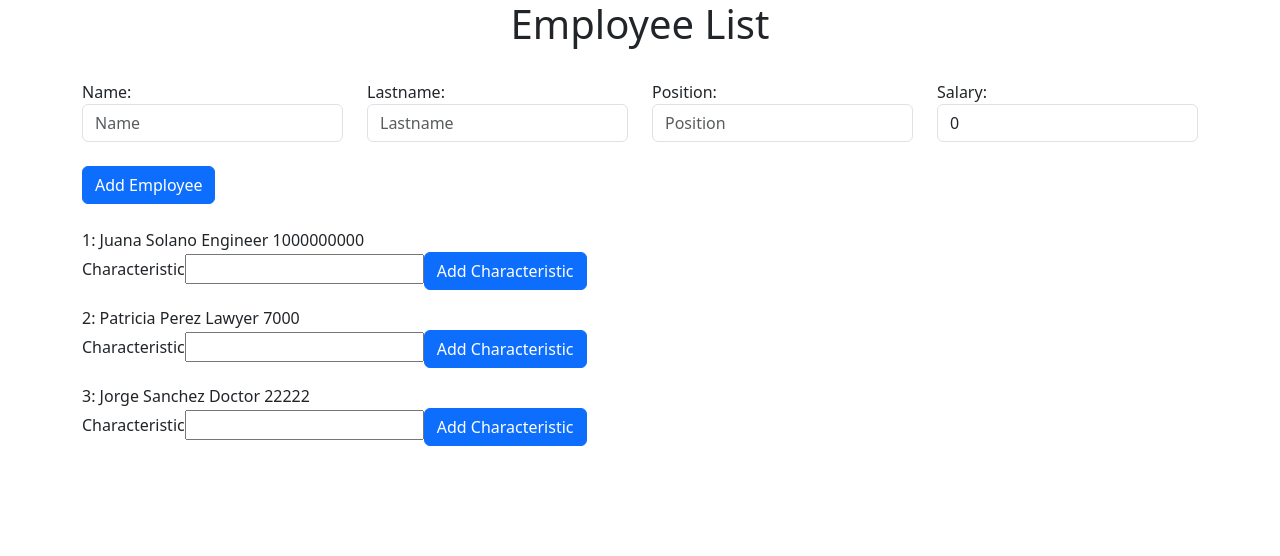
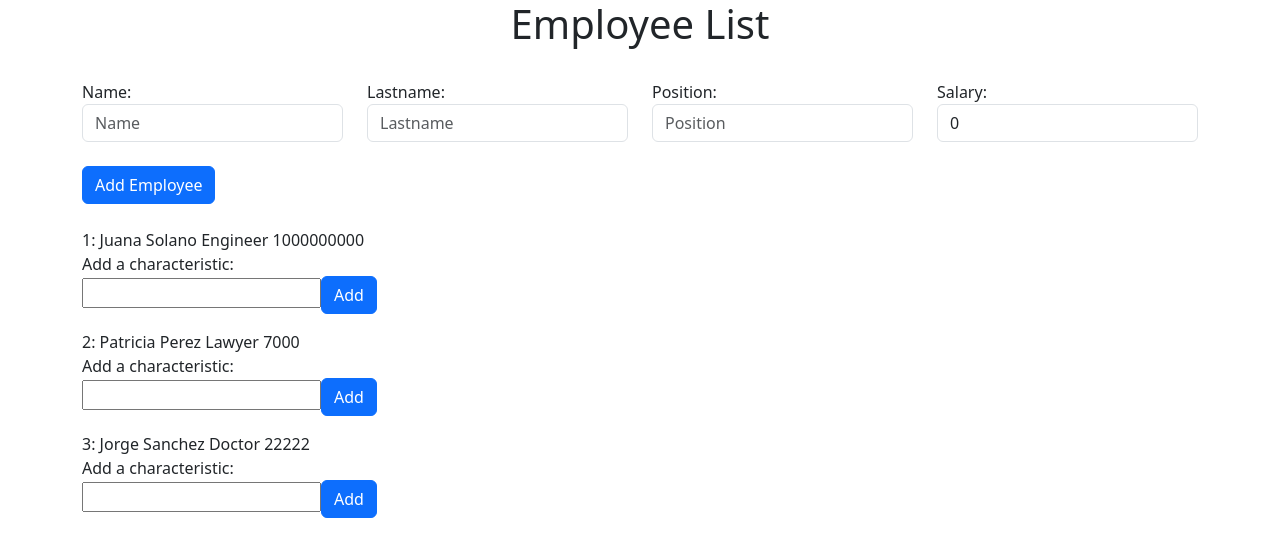
Before and after one commit to jsolano0112/practica-angular-formularioEmpleado, an Angular app: page / in a window 1280 px wide. Shown: the top 556 px of the page. Built offline with nearby package versions, Linux system fonts and the light colour scheme.

Commit message:
Updating

```diff
--- a/src/app/characteristics/characteristics.component.html
+++ b/src/app/characteristics/characteristics.component.html
@@ -1,3 +1,4 @@
-<label for="">Characteristic</label>
+<label for=""> Add a characteristic:</label>
+<br>
 <input type="text" #newCh>
-<button (click)="addCh(newCh.value)" class="btn btn-primary">Add Characteristic</button>
+<button (click)="addCh(newCh.value)" class="btn btn-primary">Add</button>
```
